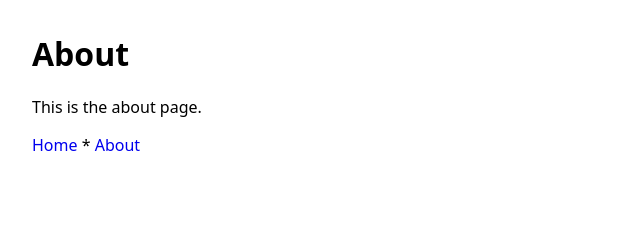
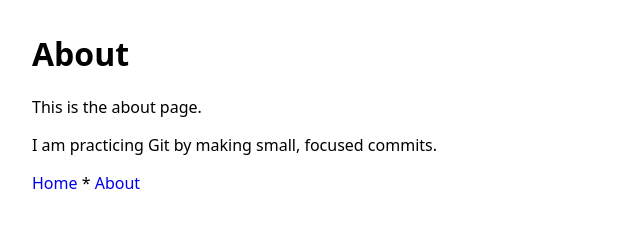
Before and after one commit to cassandraaaaaa24/git-immersion-activity-1, a plain HTML site: page website-activity/about.html in a window 1280 px wide. Shown: the whole page, without its empty margins (0-640 px from the left). Drawn offline with Linux system fonts and the light colour scheme.

Commit message:
add practice note to about page

```diff
--- a/website-activity/about.html
+++ b/website-activity/about.html
@@ -8,6 +8,7 @@
 	<body>
 		<h1>About</h1>
 		<p>This is the about page.</p>
+		<p>I am practicing Git by making small, focused commits.</p>
 		<nav>
 			<a href="index.html">Home</a> * <a href="about.html">About</a>
 		</nav>
```
